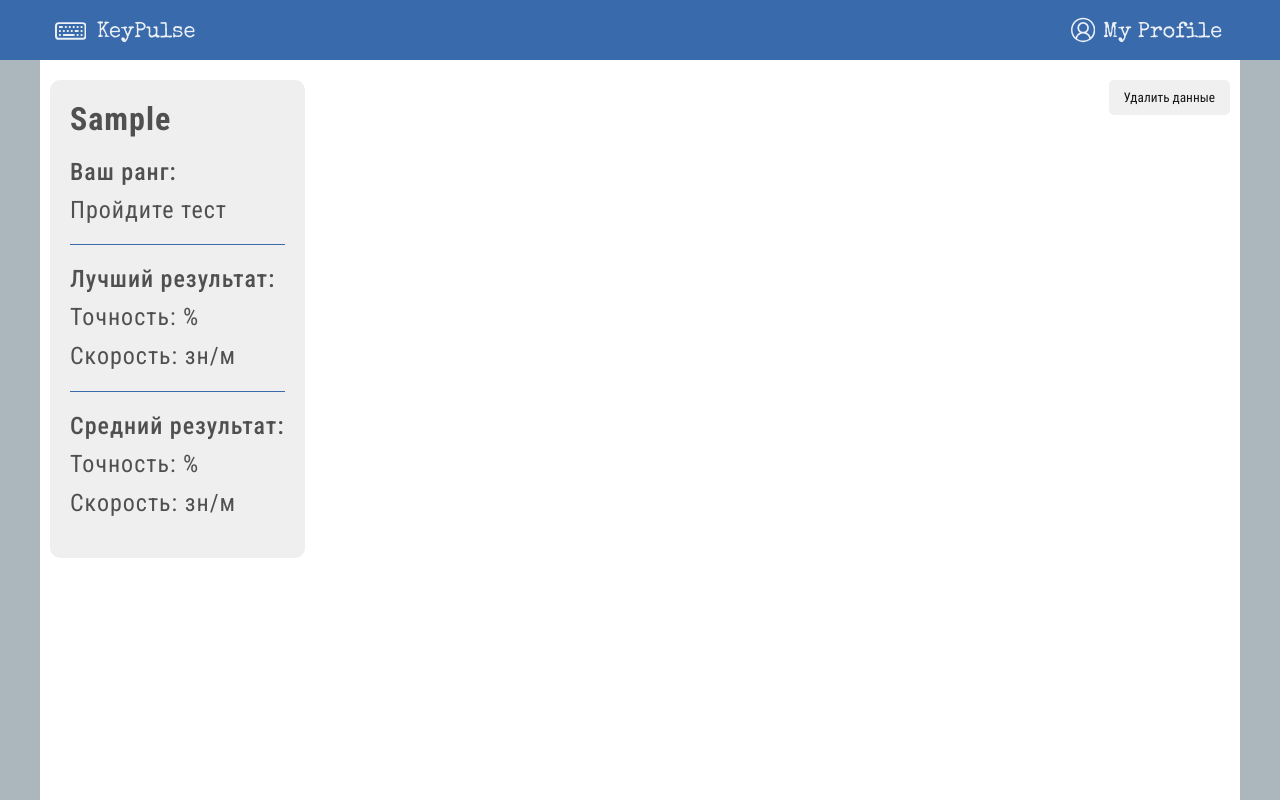
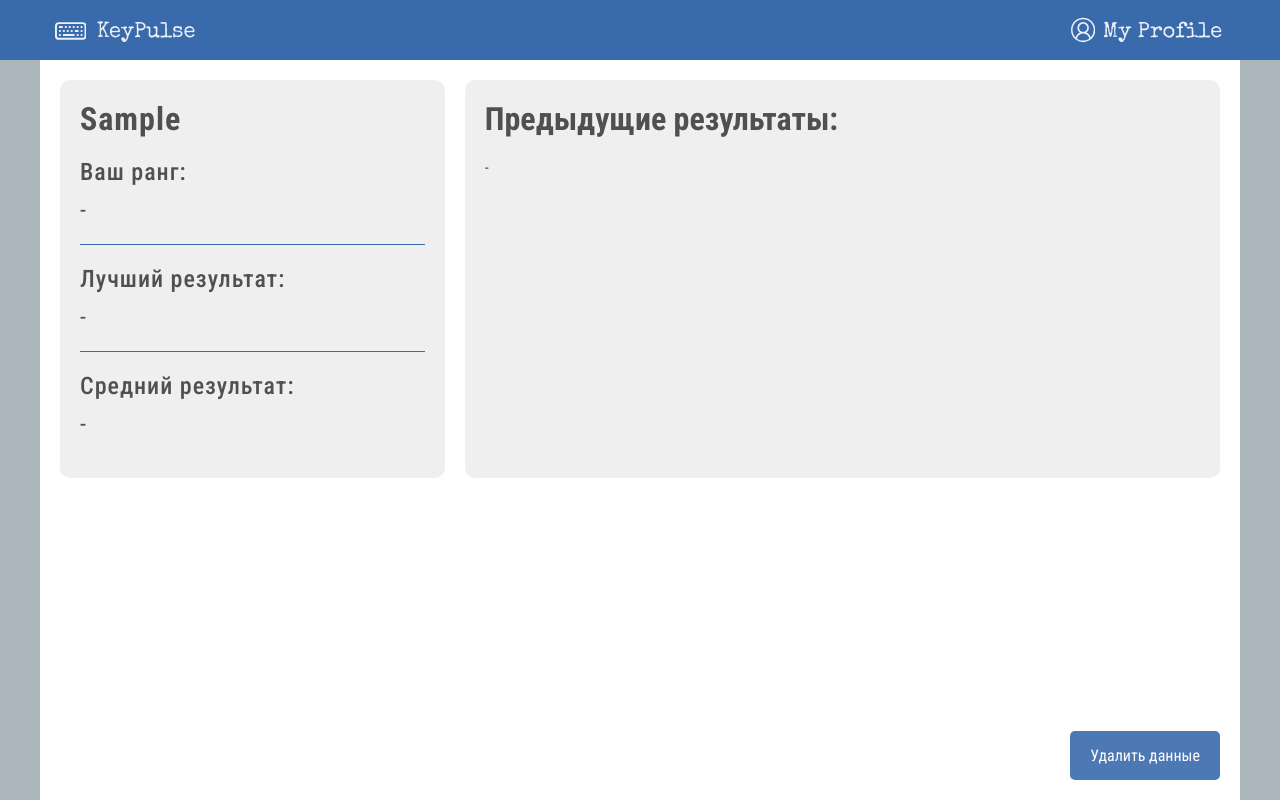
Before and after one commit to neekit95/keypulse, a React (Create React App) app: page /user in a window 1280 px wide. Both pictures are taken after typing "Sample" into the empty fields and a click on the button "Save". Built offline with nearby package versions, Linux system fonts and the light colour scheme.

Commit message:
some styles

```diff
--- a/src/pages/user-page/user-page.module.scss
+++ b/src/pages/user-page/user-page.module.scss
@@ -16,10 +16,11 @@
   width: 100%;
   max-width: 1200px;
   height: 100%;
-  padding: 20px 10px;
+  padding: 20px 20px;
   display: flex;
   justify-content: space-between;
   align-items: flex-start;
+  flex-direction: column;
 
 }
 
@@ -28,9 +29,9 @@
   display: flex;
   justify-content: space-between;
   flex-direction: column;
+  background-color: #efefef;
   gap: 20px;
-  //width: %;
-  background-color: #efefef;
+  width: 50%;
   padding: 20px;
   border-radius: 10px;
   letter-spacing: 1px;
@@ -77,19 +78,23 @@
   border-radius: 10px;
   outline: none;
   display: flex;
-  justify-content: space-around;
+  justify-content: center;
+  align-items: center;
   font-size: 20px;
   color: white;
   z-index: 20;
   //height: ;
-  //width: 100%;
+  //width: 30vw;
+  //padding: 40px;
   height: fit-content;
 
   .buttonSave {
-    align-self: flex-end;
+    //align-self: flex-end;
     //padding: 5px 10px;
-    width: 120px;
-    height: 45px;
+    width: 100px;
+    //height: 45px;
+    font-size: 16px;
+    //margin-top: 40px;
   }
 }
 
@@ -107,10 +112,78 @@
   margin: 15px;
   gap: 15px;
   //background-color: red;
-  //height: 100%;
+  //height: ;
+  padding: 10px 0;
   width: 100%;
+  display: flex;
+  justify-content: center;
+  align-items: flex-start;
+  flex-direction: column;
+  //height: 20px;
+}
+
+.inputAndButton {
+  display: flex;
+  justify-content: center;
+  align-items: center;
+  //background-color: teal;
+  gap: 20px;
+
+  input {
+    height: 100%;
+  }
+
+  button {
+    height: 100%;
+  }
+}
+
+.lastResults {
   display: flex;
   justify-content: flex-start;
   align-items: flex-start;
+  width: 100%;
+  max-height: 100%;
+  overflow: scroll;
+  height: 100%;
+  padding: 20px;
   flex-direction: column;
+  font-weight: 400;
+  background-color: #efefef;
+  border-radius: 10px;
+  gap: 20px;
 }
+
+.top {
+  display: flex;
+  justify-content: space-between;
+  align-items: center;
+  width: 100%;
+  gap: 20px;
+}
+
+.deleteButton {
+  padding: 15px 20px;
+  font-size: 16px;
+  align-self: flex-end;
+  background-color: #396aab;
+  color: white;
+}
+
+.delButtons {
+  display: flex;
+  padding: 20px;
+  justify-content: space-between;
+  align-items: center;
+  gap: 40px;
+
+  button {
+    width: 120px;
+
+    &:first-child {
+      background-color: #c46363;
+      color: white;
+    }
+  }
+
+}
--- a/src/pages/user-page/user-page.tsx
+++ b/src/pages/user-page/user-page.tsx
@@ -5,7 +5,6 @@ import Modal from 'react-modal';
 const UserPage = () => {
 	const [name, setName] = useState<string | null>(null);
 	const [isModalOpen, setIsModalOpen] = useState(true);
-	const [readyToClear, setReadyToClear] = useState(false);
 	const [isOpenClearModal, setIsOpenClearModal] = useState(false);
 
 	interface User {
@@ -38,17 +37,19 @@ const UserPage = () => {
 		}
 	}
 
-
+	// Ф-ция для сохранения в localstorage
 	const saveLocal = (element: string | null, defenition: string | null) => {
 		if (element !== null && defenition !== null) {
 			localStorage.setItem(element, defenition)
 		}
 	}
 
+	// Вводимые данные в поле input для name
 	const inputChange = (e: React.ChangeEvent<HTMLInputElement>) => {
 		setName(e.target.value);
 	}
 
+	// Ф-ция для отправки в localstorage и закрытия модального окна
 	function handleSubmit() {
 		if (name) {
 			saveLocal('userName', name);
@@ -58,6 +59,7 @@ const UserPage = () => {
 		}
 	}
 
+	// Ф-ция для очистки localstorage, очистки всех данных
 	function clearLocal() {
 		localStorage.clear();
 		setIsOpenClearModal(false);
@@ -66,69 +68,108 @@ const UserPage = () => {
 
 	}
 
+
 	return (
 		<div className={style.container}>
+			{/* Если нет userName, выдаем модальное окно для его ввода*/}
 			{user.userName === null ?
-				<Modal className={style.modal}
-					   isOpen={isModalOpen}>
+				<Modal
+					className={style.modal}
+					isOpen={isModalOpen}
+				>
 					<div className={style.divInput}>
 						<label htmlFor="username">
-							UserName:
+							Ваше Имя
 						</label>
+						<div className={style.inputAndButton}>
 							<input
 								type="text"
-							placeholder='Enter your username'
+								placeholder='Введите ваше имя или псевдоним'
 								name='username'
 								onChange={inputChange}
 								value={name || ''}
 								onKeyDown={(e) => e.key === 'Enter' && handleSubmit()}
 							/>
 
-					</div>
+
 							<button className={style.buttonSave} onClick={handleSubmit}>
 								Save
 							</button>
-				</Modal> :
+						</div>
+					</div>
+
+				</Modal>
+				:
+				// Если есть данные о username, то выдаем основной контент.
 				(<div className={style.wrapper}>
+
+					{/* Модальное окно для подтверждения удаления */}
 					<Modal isOpen={isOpenClearModal} className={style.modal}>
 						<h2>Подтвердить удаление</h2>
+						<div className={style.delButtons}>
 							<button onClick={clearLocal}>Да</button>
 							<button onClick={() => setIsOpenClearModal(false)}>Нет</button>
+						</div>
+
 					</Modal>
+
+					<div className={style.top}>
 						<div className={style.profile}>
-						<h1>
-							{user.userName}
-						</h1>
-						<h2>
-							Ваш ранг:
+
+							<h1> {user.userName} </h1>
+
+							<h2> Ваш ранг:
 								{
 									user.userRang ? (
-										<span>
-							{user.userRang}
-							</span>
+											<span> {user.userRang}</span>
 										) :
-									<p>
-										Пройдите тест
-									</p>
+										<p> - </p>
+								}
+							</h2>
+
+							<h2>
+								Лучший результат:
+								{
+									user.userAccuracy ? (
+										<div>
+											<p>Точность: <span>{user.userBestResult.userBestSpeed}</span> %</p>
+											<p>Скорость: <span>{user.userBestResult.userBestSpeed}</span> зн/м</p>
+										</div>
+									) : <p> - </p>
 								}
 
 							</h2>
-						<h2>
-							Лучший результат:
-							<p>Точность: <span>{user.userBestResult.userBestSpeed}</span> %</p>
-							<p>Скорость: <span>{user.userBestResult.userBestSpeed}</span> зн/м</p>
-						</h2>
+
 							<h2 className={style.h2NotBottom}>
 								Средний результат:
+								{
+									user.userAccuracy ? (
+										<div>
 											<p>Точность: <span>{user.userMiddleResult.userMiddleSpeed}</span> %</p>
 											<p>Скорость: <span>{user.userMiddleResult.userMiddleSpeed}</span> зн/м</p>
+										</div>
+									) : <p> - </p>
+								}
 							</h2>
 						</div>
+						<div className={style.lastResults}>
+							<h1> Предыдущие результаты: </h1>
+							{
+								user.userAccuracy ? (
+									<div>
+										<p>Точность: <span>{user.userMiddleResult.userMiddleSpeed}</span> %</p>
+										<p>Скорость: <span>{user.userMiddleResult.userMiddleSpeed}</span> зн/м</p>
+									</div>
+								) : <p> - </p>
+							}
+						</div>
+					</div>
 
-					<div className={style.lastResults}>
 
-					</div>
-					<button onClick={() => setIsOpenClearModal(true)}>
+					<button
+						className={style.deleteButton}
+						onClick={() => setIsOpenClearModal(true)}
+					>
 						Удалить данные
 					</button>
 				</div>)
```
Lines whose indentation alone changed are shown as unchanged.
